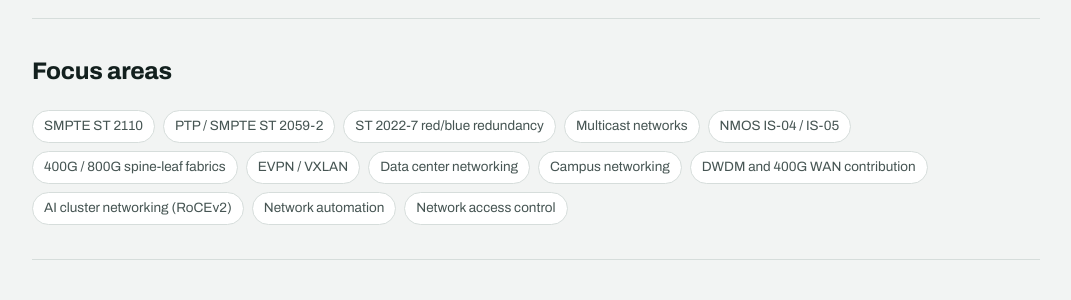
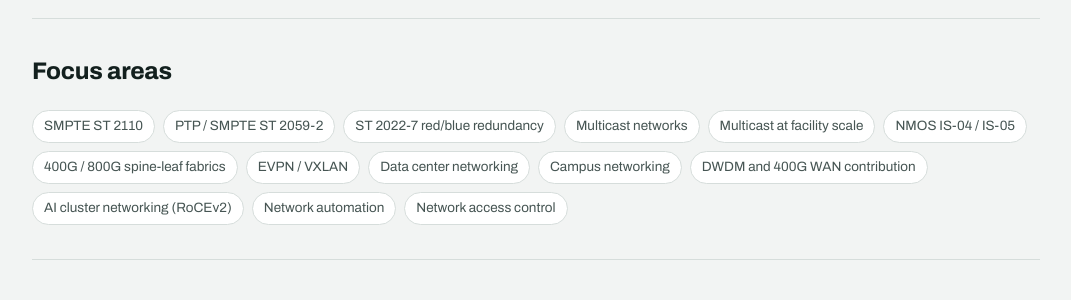
Before and after one commit to Amanshah91/amanshah91.github.io, a Jekyll site: the page built from index.html, in a window 1280 px wide and 900 px high. Shown: the part 433-733 px from the top of the window, without its empty margins (104-1175 px from the left). Built offline with Jekyll 4.4.1, drawn with Linux system fonts in a browser that asks for light colours.

Commit message:
Focus areas: keep Multicast at facility scale alongside Multicast networks
Co-Authored-By: Claude Opus 5.5 <noreply@anthropic.com>
Claude-Session: https://claude.ai/code/session_016ECpXB9SB4zXKomSvGvhZo

```diff
--- a/index.html
+++ b/index.html
@@ -30,6 +30,7 @@ layout: default
       <span>PTP / SMPTE ST 2059-2</span>
       <span>ST 2022-7 red/blue redundancy</span>
       <span>Multicast networks</span>
+      <span>Multicast at facility scale</span>
       <span>NMOS IS-04 / IS-05</span>
       <span>400G / 800G spine-leaf fabrics</span>
       <span>EVPN / VXLAN</span>
```
